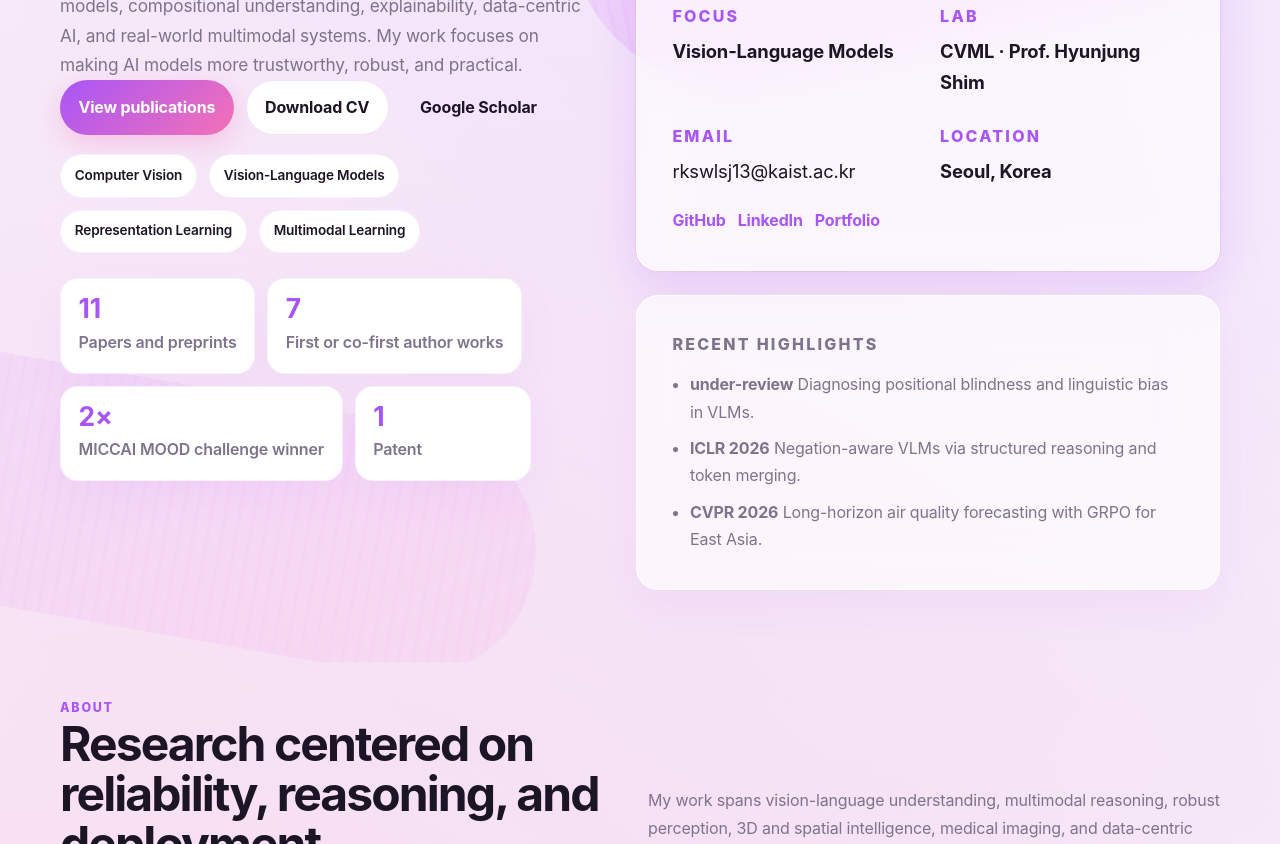
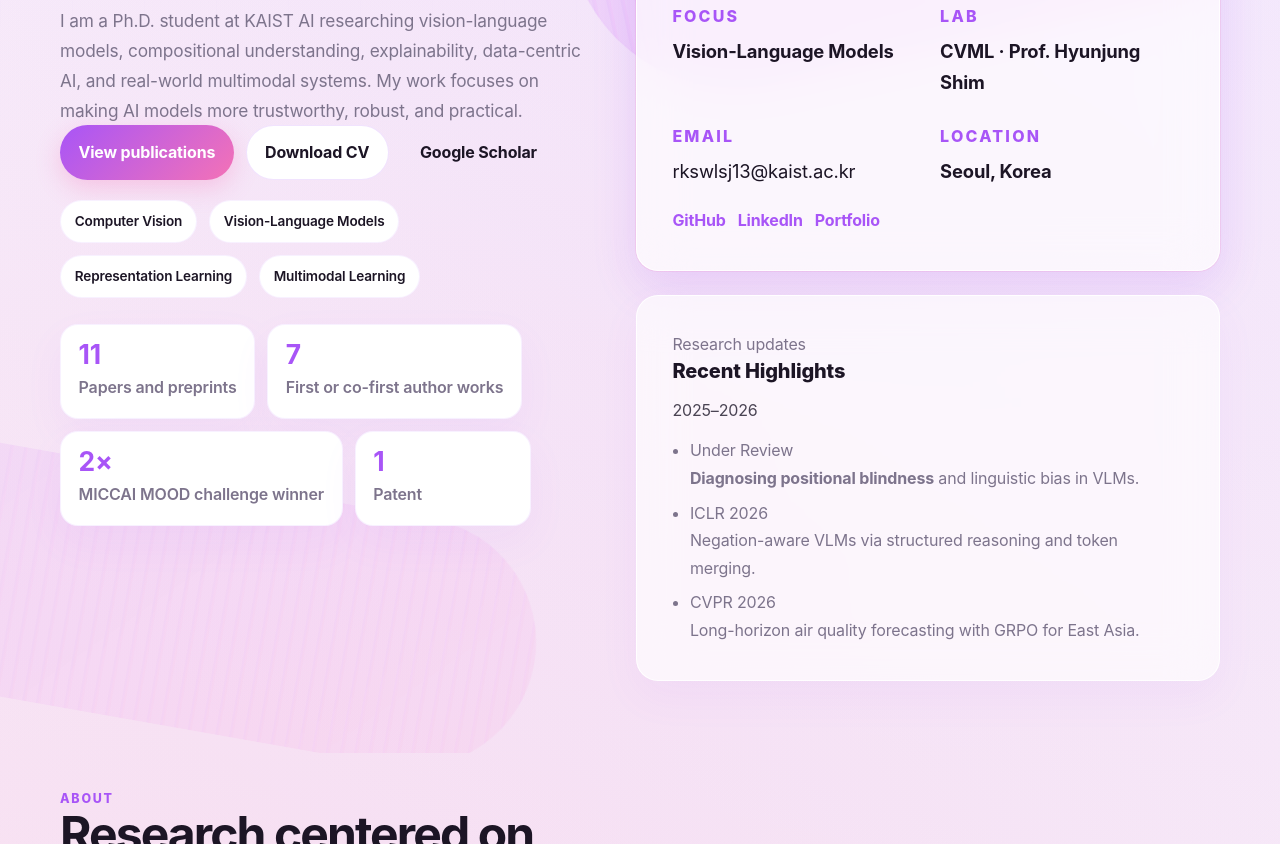
Before and after one commit to 2na-97/2na-97.github.io, a plain HTML site: page index.html in a window 1280 px wide. Shown: the part 461-1305 px from the top of the page. Drawn offline with Linux system fonts and the light colour scheme.

Commit message:
Update index.html

```diff
--- a/index.html
+++ b/index.html
@@ -130,12 +130,30 @@
               </div>
             </div>
 
-            <div class="card side-note">
-              <p class="side-note-title">Recent highlights</p>
-              <ul class="compact-list">
-                <li><strong>under-review</strong> Diagnosing positional blindness and linguistic bias in VLMs.</li>
-                <li><strong>ICLR 2026</strong> Negation-aware VLMs via structured reasoning and token merging.</li>
-                <li><strong>CVPR 2026</strong> Long-horizon air quality forecasting with GRPO for East Asia.</li>
+            <div class="card side-note side-note-featured">
+              <div class="side-note-head">
+                <div>
+                  <p class="side-note-kicker">Research updates</p>
+                  <h3 class="side-note-heading">Recent Highlights</h3>
+                </div>
+                <span class="side-note-pill">2025–2026</span>
+              </div>
+
+              <ul class="highlight-list">
+                <li class="highlight-item">
+                  <span class="highlight-venue highlight-venue-review">Under Review</span>
+                  <p><strong>Diagnosing positional blindness</strong> and linguistic bias in VLMs.</p>
+                </li>
+
+                <li class="highlight-item">
+                  <span class="highlight-venue highlight-venue-iclr">ICLR 2026</span>
+                  <p>Negation-aware VLMs via structured reasoning and token merging.</p>
+                </li>
+
+                <li class="highlight-item">
+                  <span class="highlight-venue highlight-venue-cvpr">CVPR 2026</span>
+                  <p>Long-horizon air quality forecasting with GRPO for East Asia.</p>
+                </li>
               </ul>
             </div>
           </aside>
```
